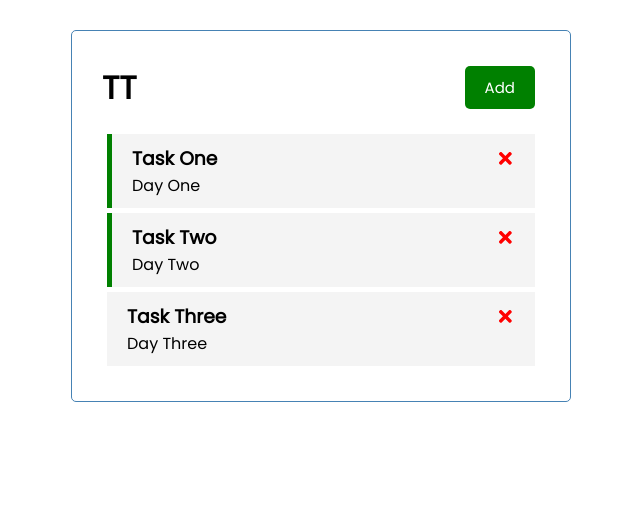
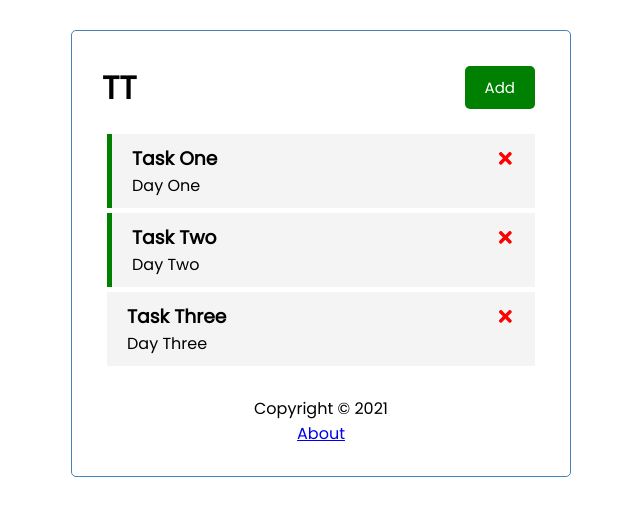
Before and after one commit to raaghavendrahm/Task-Tracker-React, a React (Create React App) app: page / in a window 1280 px wide. Shown: the top 516 px of the page, without its empty margins (319-959 px from the left). Built offline with nearby package versions, Linux system fonts and the light colour scheme.

Commit message:
Footer component is created with an anchor tag to redirect it ot About component (created next). Footer is embedded after Tasks in App component directly.

```diff
--- a/src/App.js
+++ b/src/App.js
@@ -2,6 +2,7 @@
 import Tasks from './components/Tasks';
 import { useState } from 'react';
 import AddTask from './components/AddTask';
+import Footer from './components/Footer';
 
 function App() {
   const [showAddTask, setShowAddTask] = useState(false);
@@ -85,6 +86,7 @@
         ) : (
           'No Tasks To Show'
         )}
+        <Footer />
       </div>
     </div>
   );
--- /dev/null
+++ b/src/components/Footer.js
@@ -0,0 +1,10 @@
+const Footer = () => {
+  return (
+    <footer>
+      <p>Copyright &copy; 2021</p>
+      <a href="/about">About</a>
+    </footer>
+  );
+};
+
+export default Footer;
```
